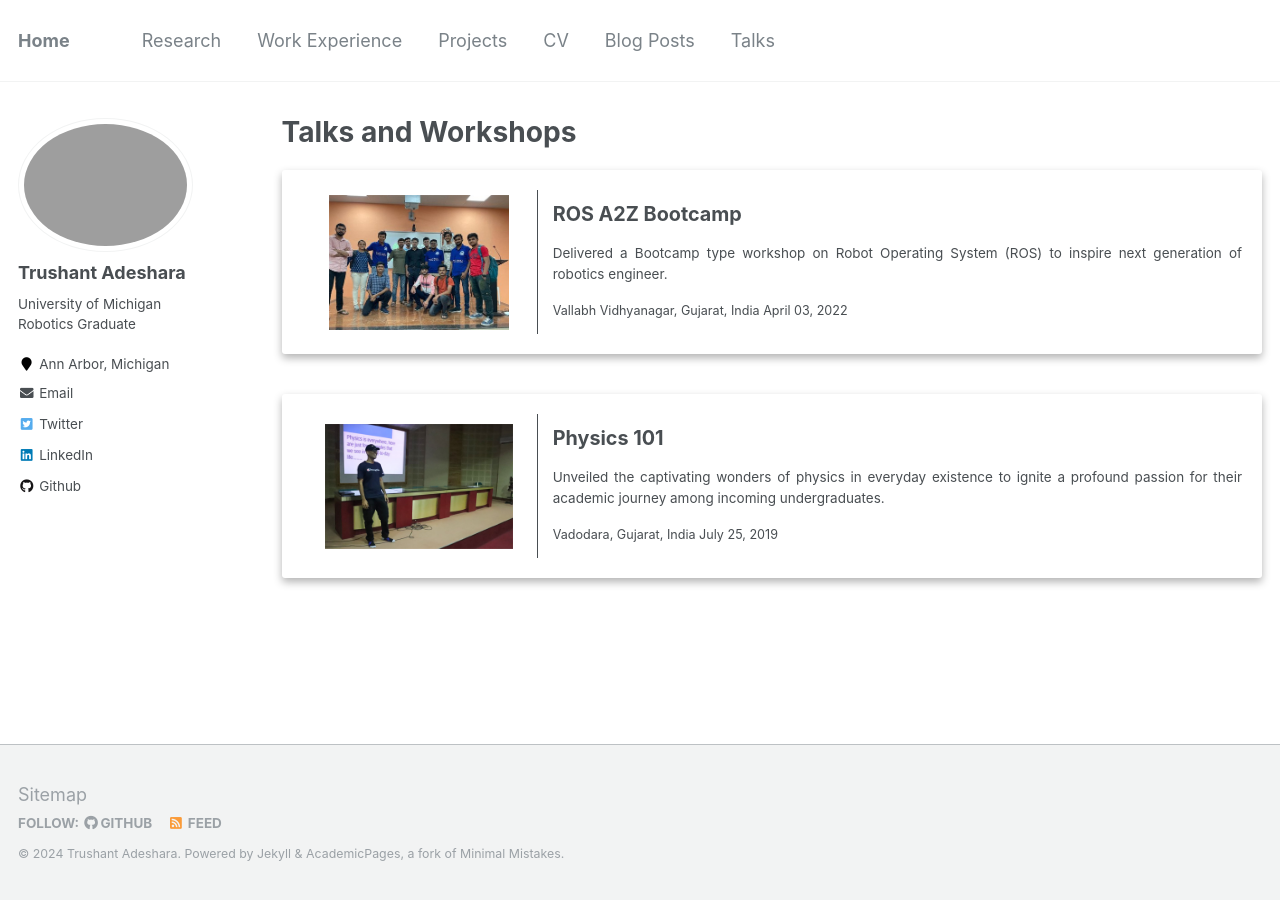
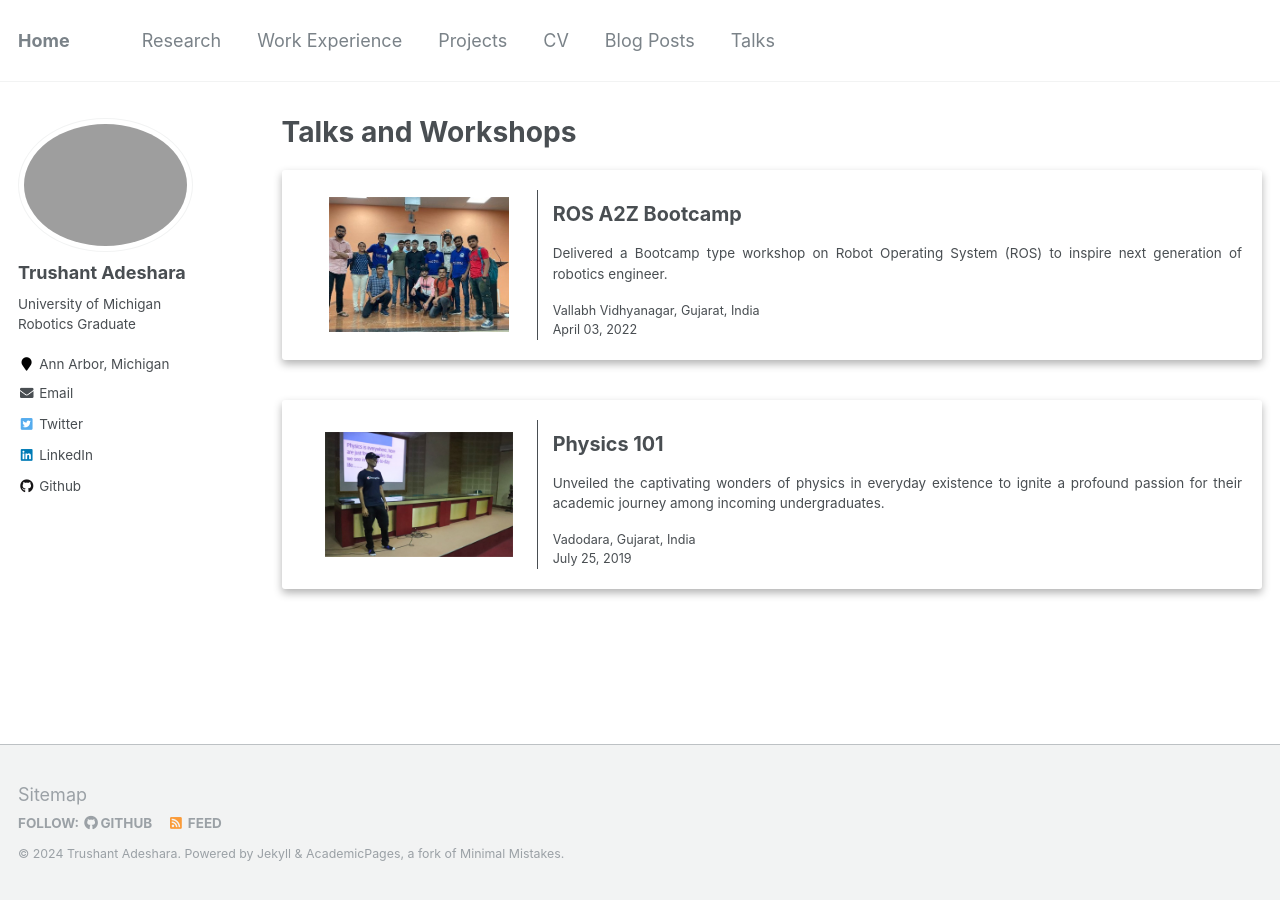
Before and after one commit to trushant05/trushant05.github.io, a Jekyll site: the page built from _pages/talks.html, in a window 1280 px wide. Built offline with Jekyll 4.4.1, drawn with Linux system fonts in a browser that asks for light colours.

```diff
--- a/_config.yml
+++ b/_config.yml
@@ -96,7 +96,7 @@ author:
   flickr           :
   facebook         :
   foursquare       :
-  github           : "Trushant-Adeshara"
+  github           : "Trushant-Adeshara-UM"
   google_plus      :
   keybase          :
   instagram        :
@@ -166,7 +166,7 @@ kramdown:
   input: GFM
   hard_wrap: false
   auto_ids: true
-  footnote_nr: 1
+  footnote_nr: 0
   entity_output: as_char
   toc_levels: 1..6
   smart_quotes: lsquo,rsquo,ldquo,rdquo
--- a/_pages/talks.html
+++ b/_pages/talks.html
@@ -26,8 +26,8 @@ author_profile: true
             {{ post.excerpt | markdownify }}
           </div>
           <div class="writing-card-text-muted">
-            {{ post.location }}
-            {{ post.date | date: '%B %d, %Y' }}<br>
+            {{ post.location }} <br>
+            {{ post.date | date: '%B %d, %Y' }}
           </div>
         </div>
       </div>
```
